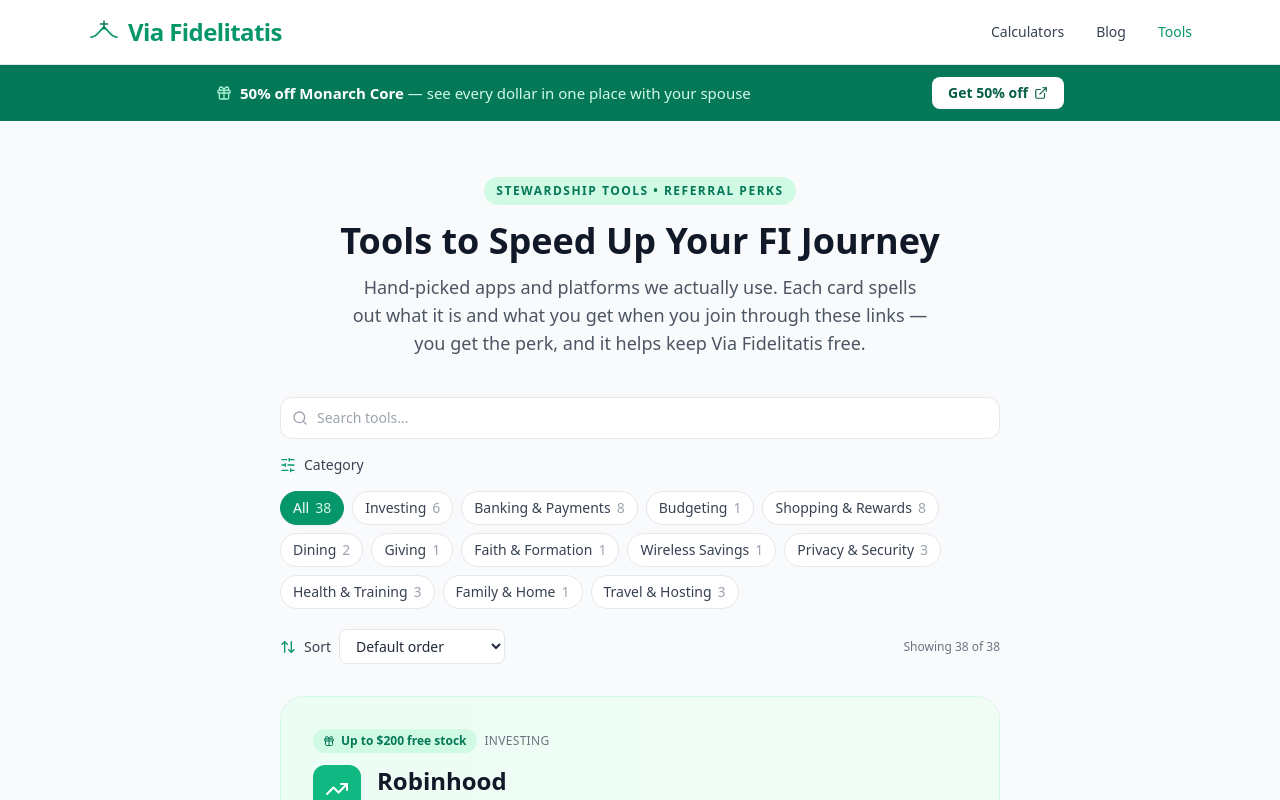
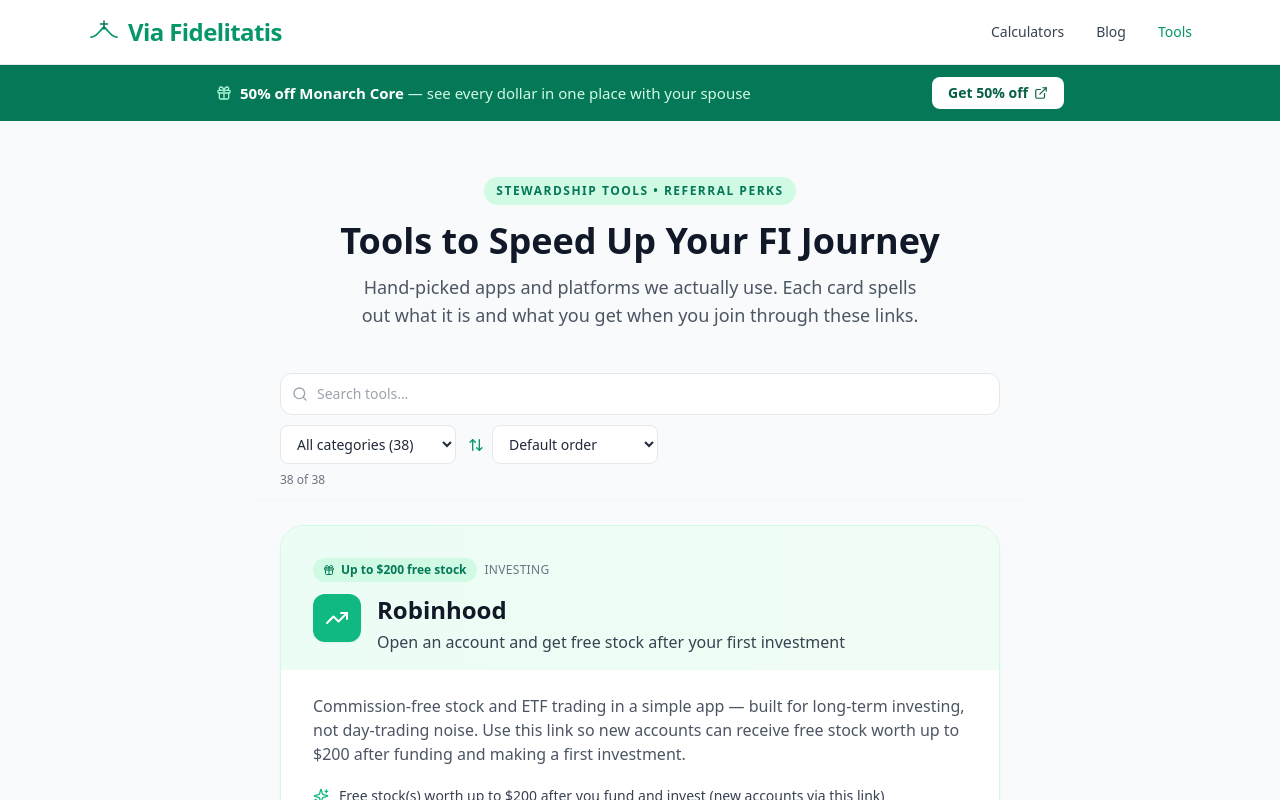
Before and after one commit to daughterpop/super-fi-calc, a React (Vite) app: page /tools in a window 1280 px wide. Shown: the top 800 px of the page. Built offline with nearby package versions, Linux system fonts and the light colour scheme.

Commit message:
Simplify Tools filters: 6 groups + compact mobile UX

```diff
--- a/src/pages/Tools.jsx
+++ b/src/pages/Tools.jsx
@@ -1,4 +1,4 @@
-import { useMemo, useState } from 'react';
+import { useEffect, useMemo, useRef, useState } from 'react';
 import { Link } from 'react-router-dom';
 import {
   TrendingUp,
@@ -22,32 +22,45 @@ import {
   Camera,
   Percent,
   MapPin,
-  SlidersHorizontal,
   ArrowUpDown,
   Search,
   Smartphone,
   Lock,
   Calendar,
+  X,
 } from 'lucide-react';
 import SiteHeader from '../components/SiteHeader';
 import SiteFooter from '../components/SiteFooter';
 import { tools } from '../data/tools';
 
-const CATEGORY_ORDER = [
-  'Investing',
-  'Banking & Payments',
-  'Budgeting',
-  'Shopping & Rewards',
-  'Dining',
-  'Giving',
-  'Faith & Formation',
-  'Wireless Savings',
-  'Privacy & Security',
-  'Health & Training',
-  'Family & Home',
-  'Travel & Hosting',
+/** Coarse groups so mobile filters stay usable (raw tool.category still shown on cards). */
+const GROUP_ORDER = [
+  'Money',
+  'Save',
+  'Give & Faith',
+  'Privacy',
+  'Health',
+  'Home & Travel',
 ];
-const CATEGORIES = ['All', ...CATEGORY_ORDER];
+
+const RAW_TO_GROUP = {
+  Investing: 'Money',
+  'Banking & Payments': 'Money',
+  Budgeting: 'Money',
+  'Shopping & Rewards': 'Save',
+  Dining: 'Save',
+  'Wireless Savings': 'Save',
+  Giving: 'Give & Faith',
+  'Faith & Formation': 'Give & Faith',
+  'Privacy & Security': 'Privacy',
+  'Health & Training': 'Health',
+  'Family & Home': 'Home & Travel',
+  'Travel & Hosting': 'Home & Travel',
+};
+
+function toolGroup(tool) {
+  return RAW_TO_GROUP[tool.category] || 'Money';
+}
 
 function accentClasses(accent) {
   const map = {
@@ -223,14 +236,26 @@ function ToolIcon({ type }) {
 }
 
 export default function Tools() {
-  const [category, setCategory] = useState('All');
+  const [group, setGroup] = useState('All');
   const [sortBy, setSortBy] = useState('default');
   const [search, setSearch] = useState('');
+  const resultsRef = useRef(null);
+  const filtersTouched = useRef(false);
+
+  const groupCounts = useMemo(() => {
+    const counts = { All: tools.length };
+    for (const g of GROUP_ORDER) counts[g] = 0;
+    for (const t of tools) {
+      const g = toolGroup(t);
+      counts[g] = (counts[g] || 0) + 1;
+    }
+    return counts;
+  }, []);
 
   const filteredTools = useMemo(() => {
     const q = search.trim().toLowerCase();
     let list = tools.filter((t) => {
-      if (category !== 'All' && t.category !== category) return false;
+      if (group !== 'All' && toolGroup(t) !== group) return false;
       if (q) {
         const hay = `${t.name} ${t.headline} ${t.badge} ${t.category} ${t.description}`.toLowerCase();
         if (!hay.includes(q)) return false;
@@ -247,14 +272,29 @@ export default function Tools() {
     }
 
     return list;
-  }, [category, sortBy, search]);
+  }, [group, sortBy, search]);
+
+  // After the user changes filters, keep the results near the top of the viewport
+  useEffect(() => {
+    if (!filtersTouched.current) return;
+    const el = resultsRef.current;
+    if (!el) return;
+    const top = el.getBoundingClientRect().top + window.scrollY - 12;
+    window.scrollTo({ top, behavior: 'smooth' });
+  }, [group, search, sortBy]);
+
+  function markTouched() {
+    filtersTouched.current = true;
+  }
+
+  const hasActiveFilters = group !== 'All' || search.trim() !== '' || sortBy !== 'default';
 
   return (
     <div className="min-h-screen bg-gray-50 overflow-x-hidden">
       <SiteHeader />
 
       <div className="max-w-3xl mx-auto px-4 sm:px-6 py-10 sm:py-14">
-        <div className="text-center mb-8 sm:mb-10">
+        <div className="text-center mb-6 sm:mb-8">
           <div className="inline-flex items-center gap-2 px-3 py-1.5 rounded-full bg-emerald-100 text-emerald-700 text-[10px] sm:text-xs font-semibold tracking-[1.5px] mb-4">
             STEWARDSHIP TOOLS • REFERRAL PERKS
           </div>
@@ -262,60 +302,73 @@ export default function Tools() {
             Tools to Speed Up Your FI Journey
           </h1>
           <p className="text-base sm:text-lg text-gray-600 max-w-xl mx-auto leading-relaxed">
-            Hand-picked apps and platforms we actually use. Each card spells out what it is and what you get when you join through these links — you get the perk, and it helps keep Via Fidelitatis free.
+            Hand-picked apps and platforms we actually use. Each card spells out what it is and what you get when you join through these links.
           </p>
         </div>
 
-        <div className="mb-8 space-y-4">
-          <div className="relative">
+        {/* Compact filters — selects instead of a wall of category chips */}
+        <div className="mb-5 sm:mb-6 sticky top-0 z-10 -mx-4 sm:-mx-6 px-4 sm:px-6 py-3 bg-gray-50/95 backdrop-blur-sm border-b border-gray-100/80">
+          <div className="relative mb-2.5">
             <Search size={16} className="absolute left-3 top-1/2 -translate-y-1/2 text-gray-400" />
             <input
               type="search"
               value={search}
-              onChange={(e) => setSearch(e.target.value)}
+              onChange={(e) => {
+                markTouched();
+                setSearch(e.target.value);
+              }}
               placeholder="Search tools…"
-              className="w-full pl-9 pr-3 py-2.5 text-sm border border-gray-200 rounded-xl bg-white text-gray-800 placeholder:text-gray-400 focus:outline-none focus:ring-2 focus:ring-emerald-500 focus:border-emerald-500"
+              className="w-full pl-9 pr-9 py-2.5 text-sm border border-gray-200 rounded-xl bg-white text-gray-800 placeholder:text-gray-400 focus:outline-none focus:ring-2 focus:ring-emerald-500 focus:border-emerald-500"
             />
+            {search.trim() && (
+              <button
+                type="button"
+                aria-label="Clear search"
+                onClick={() => {
+                  markTouched();
+                  setSearch('');
+                }}
+                className="absolute right-2.5 top-1/2 -translate-y-1/2 p-1 rounded-md text-gray-400 hover:text-gray-600"
+              >
+                <X size={16} />
+              </button>
+            )}
           </div>
 
-          <div className="flex items-center gap-2 text-sm font-medium text-gray-700">
-            <SlidersHorizontal size={16} className="text-emerald-600 shrink-0" />
-            <span>Category</span>
-          </div>
-          <div className="flex flex-wrap gap-2">
-            {CATEGORIES.map((cat) => {
-              const active = category === cat;
-              const count =
-                cat === 'All' ? tools.length : tools.filter((t) => t.category === cat).length;
-              return (
-                <button
-                  key={cat}
-                  type="button"
-                  onClick={() => setCategory(cat)}
-                  className={`px-3 py-1.5 rounded-full text-xs sm:text-sm font-medium transition-all border ${
-                    active
-                      ? 'bg-emerald-600 text-white border-emerald-600 shadow-sm'
-                      : 'bg-white text-gray-700 border-gray-200 hover:border-emerald-300 hover:text-emerald-700'
-                  }`}
-                >
-                  {cat}
-                  <span className={`ml-1.5 ${active ? 'text-emerald-100' : 'text-gray-400'}`}>{count}</span>
-                </button>
-              );
-            })}
-          </div>
+          <div className="grid grid-cols-2 gap-2 sm:flex sm:items-center sm:gap-3">
+            <label className="sr-only" htmlFor="filter-group">
+              Category
+            </label>
+            <select
+              id="filter-group"
+              value={group}
+              onChange={(e) => {
+                markTouched();
+                setGroup(e.target.value);
+              }}
+              className="w-full sm:w-auto sm:min-w-[11rem] text-sm border border-gray-200 rounded-lg px-3 py-2 bg-white text-gray-800 focus:outline-none focus:ring-2 focus:ring-emerald-500 focus:border-emerald-500"
+            >
+              <option value="All">All categories ({groupCounts.All})</option>
+              {GROUP_ORDER.map((g) => (
+                <option key={g} value={g}>
+                  {g} ({groupCounts[g] || 0})
+                </option>
+              ))}
+            </select>
 
-          <div className="flex flex-col sm:flex-row sm:items-center sm:justify-between gap-3 pt-1">
-            <div className="flex items-center gap-2 text-sm text-gray-600">
-              <ArrowUpDown size={16} className="text-emerald-600 shrink-0" />
-              <label htmlFor="sort-tools" className="font-medium text-gray-700">
+            <div className="flex items-center gap-2 min-w-0">
+              <ArrowUpDown size={16} className="text-emerald-600 shrink-0 hidden sm:block" />
+              <label className="sr-only" htmlFor="sort-tools">
                 Sort
               </label>
               <select
                 id="sort-tools"
                 value={sortBy}
-                onChange={(e) => setSortBy(e.target.value)}
-                className="text-sm border border-gray-200 rounded-lg px-3 py-1.5 bg-white text-gray-800 focus:outline-none focus:ring-2 focus:ring-emerald-500 focus:border-emerald-500"
+                onChange={(e) => {
+                  markTouched();
+                  setSortBy(e.target.value);
+                }}
+                className="w-full sm:w-auto text-sm border border-gray-200 rounded-lg px-3 py-2 bg-white text-gray-800 focus:outline-none focus:ring-2 focus:ring-emerald-500 focus:border-emerald-500"
               >
                 <option value="default">Default order</option>
                 <option value="value-desc">Highest value first</option>
@@ -323,15 +376,32 @@ export default function Tools() {
                 <option value="name">Name A–Z</option>
               </select>
             </div>
-            <p className="text-xs text-gray-500">
-              Showing {filteredTools.length} of {tools.length}
-              {category !== 'All' ? ` · ${category}` : ''}
+          </div>
+
+          <div className="mt-2 flex items-center justify-between gap-2">
+            <p className="text-xs text-gray-500 truncate">
+              {filteredTools.length} of {tools.length}
+              {group !== 'All' ? ` · ${group}` : ''}
               {search.trim() ? ` · “${search.trim()}”` : ''}
             </p>
+            {hasActiveFilters && (
+              <button
+                type="button"
+                onClick={() => {
+                  markTouched();
+                  setGroup('All');
+                  setSearch('');
+                  setSortBy('default');
+                }}
+                className="text-xs font-medium text-emerald-700 hover:text-emerald-800 shrink-0"
+              >
+                Clear filters
+              </button>
+            )}
           </div>
         </div>
 
-        <div className="space-y-6">
+        <div ref={resultsRef} className="space-y-6">
           {filteredTools.length === 0 ? (
             <div className="bg-white rounded-2xl border border-gray-100 p-8 text-center text-gray-500">
               No tools match these filters. Try clearing search or choosing All.
```
